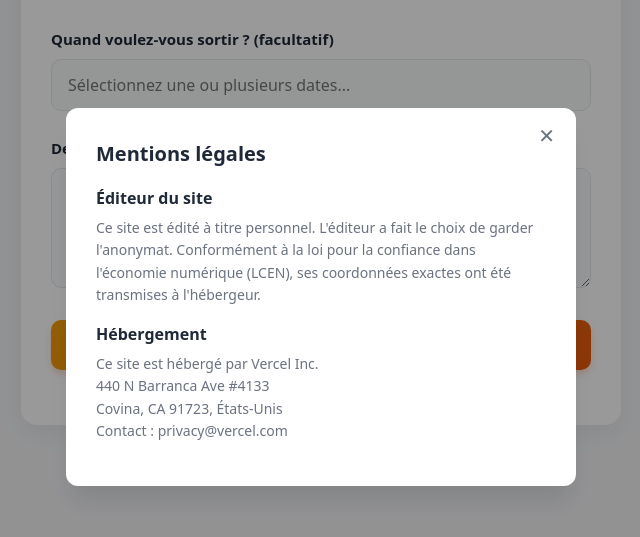
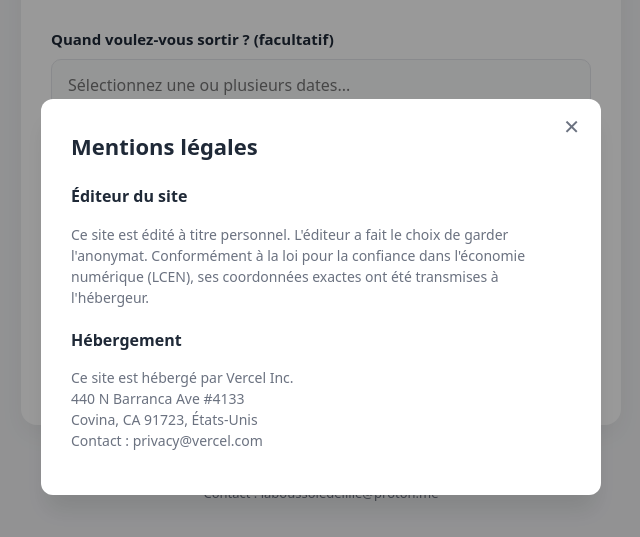
Before and after one commit to sylvaingazalet-max/activityscrap, a website: page public/index.html in a window 1280 px wide. Both pictures are taken after a click on the button "Mentions légales". Shown: the part 103-640 px from the top of the page, without its empty margins (319-959 px from the left). Drawn offline with nearby package versions, Linux system fonts and the light colour scheme.

Commit message:
add explanation, contact and environmental impact

```diff
--- a/public/index.html
+++ b/public/index.html
@@ -211,31 +211,42 @@
         }
         @keyframes spin { to { transform: rotate(360deg); } }
 
-        /* Styles pour le footer et la modale légale */
+        /* Styles pour le footer et les modales */
         .site-footer {
-            margin-top: 20px;
+            margin-top: 25px;
             text-align: center;
-            font-size: 12px;
+            font-size: 13px;
             width: 100%;
             max-width: 600px;
+            color: var(--text-muted);
         }
 
-        .site-footer button {
+        .footer-links {
+            display: flex;
+            justify-content: center;
+            flex-wrap: wrap;
+            gap: 15px;
+            margin-bottom: 15px;
+        }
+
+        .site-footer button, .site-footer a {
             background: none;
             border: none;
             color: var(--text-muted);
             cursor: pointer;
-            padding: 5px;
+            padding: 0;
             font-family: inherit;
+            font-size: 13px;
+            text-decoration: none;
             transition: color 0.2s ease;
         }
 
-        .site-footer button:hover {
+        .site-footer button:hover, .site-footer a:hover {
             color: var(--text-main);
             text-decoration: underline;
         }
 
-        .legal-modal {
+        .modal-overlay {
             display: none;
             position: fixed;
             top: 0; left: 0; right: 0; bottom: 0;
@@ -250,10 +261,12 @@
             background: white;
             padding: 30px;
             border-radius: 12px;
-            max-width: 450px;
+            max-width: 500px;
             width: 100%;
             position: relative;
             box-shadow: 0 20px 25px -5px rgba(0, 0, 0, 0.1);
+            max-height: 90vh;
+            overflow-y: auto;
         }
 
         .close-modal {
@@ -268,6 +281,12 @@
         }
 
         .close-modal:hover { color: var(--text-main); }
+
+        .modal-content h2 { margin-top: 0; font-size: 22px; color: var(--text-main); }
+        .modal-content h3 { font-size: 16px; margin-bottom: 8px; color: var(--text-main); margin-top: 20px; }
+        .modal-content p, .modal-content li { font-size: 14px; color: var(--text-muted); line-height: 1.5; }
+        .modal-content ul { padding-left: 20px; margin-top: 5px; }
+        .modal-content li { margin-bottom: 8px; }
 
         @media (max-width: 480px) {
             .container { padding: 25px 20px; }
@@ -294,29 +313,69 @@
         <div id="results"></div>
     </div>
 
-    <!-- Footer discret -->
     <footer class="site-footer">
-        <button id="openLegalBtn">Mentions légales</button>
+        <div class="footer-links">
+            <button id="openHowBtn">Comment ça marche ?</button>
+            <button id="openEcoBtn">Impact environnemental</button>
+            <button id="openLegalBtn">Mentions légales</button>
+        </div>
+        <div>
+            Contact : <a href="mailto:laboussoledelille@proton.me">laboussoledelille@proton.me</a>
+        </div>
     </footer>
 
-    <!-- Modale Mentions Légales -->
-    <div id="legalModal" class="legal-modal">
+    <div id="howModal" class="modal-overlay">
+        <div class="modal-content">
+            <button id="closeHowBtn" class="close-modal">✕</button>
+            <h2>Comment ça marche ?</h2>
+            <p><strong>La recherche vectorielle</strong></p>
+            <ul>
+                <li><strong>Collecte :</strong> Nous récupérons automatiquement les événements lillois depuis OpenAgenda et Ticketmaster.</li>
+                <li><strong>Synthèse :</strong> Une IA ultra-légère (Gemini Flash Lite) génère un résumé très court de chaque événement.</li>
+                <li><strong>Vectorisation :</strong> Ce résumé est transformé en coordonnées mathématiques (un "vecteur").</li>
+                <li><strong>Recherche :</strong> Votre requête est elle aussi convertie en coordonnées.</li>
+                <li><strong>Résultat :</strong> Une simple requête en base de données trouve instantanément les événements dont les coordonnées sont les plus proches de votre envie.</li>
+            </ul>
+        </div>
+    </div>
+
+    <div id="ecoModal" class="modal-overlay">
+        <div class="modal-content">
+            <button id="closeEcoBtn" class="close-modal">✕</button>
+            <h2>Notre impact environnemental</h2>
+            <p>L'IA consomme de l'énergie. Voici l'empreinte carbone brute de notre moteur, en toute transparence et hors compensation des fournisseurs cloud :</p>
+
+            <h3>L'impact à l'unité</h3>
+            <ul>
+                <li><strong>1 événement intégré</strong> (collecte, résumé par Gemini Flash Lite et vectorisation) : 0,1 à 0,2 g de CO2.</li>
+                <li><strong>1 recherche utilisateur</strong> (vectorisation de la requête et comparaison en base) : 0,01 à 0,05 g de CO2.</li>
+            </ul>
+
+            <h3>Le bilan à grande échelle</h3>
+            <ul>
+                <li><strong>1000 événements intégrés</strong> : 100 à 200 g de CO2.</li>
+                <li><strong>1000 recherches</strong> : 10 à 50 g de CO2.</li>
+            </ul>
+
+            <div style="background: #f3f4f6; padding: 15px; border-radius: 8px; margin-top: 20px;">
+                <p style="margin: 0; color: var(--text-main);"><strong>Pour comparer :</strong> Cumuler l'intégration de 1000 événements et 1000 recherches génère la même empreinte carbone que de laisser une ampoule LED allumée pendant deux semaines. Un impact réel, mais strictement minimisé grâce au choix d'un modèle d'IA "Lite" ultra-optimisé.</p>
+            </div>
+        </div>
+    </div>
+
+    <div id="legalModal" class="modal-overlay">
         <div class="modal-content">
             <button id="closeLegalBtn" class="close-modal">✕</button>
-            <h2 style="margin-top: 0; font-size: 20px;">Mentions légales</h2>
+            <h2>Mentions légales</h2>
 
-            <h3 style="font-size: 16px; margin-bottom: 5px;">Éditeur du site</h3>
-            <p style="font-size: 14px; margin-top: 0; color: var(--text-muted);">
-                Ce site est édité à titre personnel. L'éditeur a fait le choix de garder l'anonymat. Conformément à la loi pour la confiance dans l'économie numérique (LCEN), ses coordonnées exactes ont été transmises à l'hébergeur.
-            </p>
+            <h3>Éditeur du site</h3>
+            <p>Ce site est édité à titre personnel. L'éditeur a fait le choix de garder l'anonymat. Conformément à la loi pour la confiance dans l'économie numérique (LCEN), ses coordonnées exactes ont été transmises à l'hébergeur.</p>
 
-            <h3 style="font-size: 16px; margin-bottom: 5px;">Hébergement</h3>
-            <p style="font-size: 14px; margin-top: 0; color: var(--text-muted);">
-                Ce site est hébergé par Vercel Inc.<br>
-                440 N Barranca Ave #4133<br>
-                Covina, CA 91723, États-Unis<br>
-                Contact : privacy@vercel.com
-            </p>
+            <h3>Hébergement</h3>
+            <p>Ce site est hébergé par Vercel Inc.<br>
+            440 N Barranca Ave #4133<br>
+            Covina, CA 91723, États-Unis<br>
+            Contact : privacy@vercel.com</p>
         </div>
     </div>
 
@@ -324,14 +383,26 @@
     <script src="https://npmcdn.com/flatpickr/dist/l10n/fr.js"></script>
 
     <script>
-        // --- Gestion de la modale des mentions légales ---
-        const modal = document.getElementById('legalModal');
-        const openBtn = document.getElementById('openLegalBtn');
-        const closeBtn = document.getElementById('closeLegalBtn');
+        // --- Gestion des modales (Légales, Fonctionnement, Écologie) ---
+        function setupModal(modalId, openBtnId, closeBtnId) {
+            const modal = document.getElementById(modalId);
+            document.getElementById(openBtnId).onclick = () => modal.style.display = 'flex';
+            document.getElementById(closeBtnId).onclick = () => modal.style.display = 'none';
+            return modal;
+        }
 
-        openBtn.onclick = () => modal.style.display = 'flex';
-        closeBtn.onclick = () => modal.style.display = 'none';
-        window.onclick = (e) => { if (e.target === modal) modal.style.display = 'none'; }
+        const modals = [
+            setupModal('legalModal', 'openLegalBtn', 'closeLegalBtn'),
+            setupModal('howModal', 'openHowBtn', 'closeHowBtn'),
+            setupModal('ecoModal', 'openEcoBtn', 'closeEcoBtn')
+        ];
+
+        // Fermer les modales si on clique en dehors du contenu
+        window.onclick = (e) => {
+            modals.forEach(modal => {
+                if (e.target === modal) modal.style.display = 'none';
+            });
+        }
 
         // --- Logique principale de l'application ---
         const datePicker = flatpickr("#dateRange", {
```
